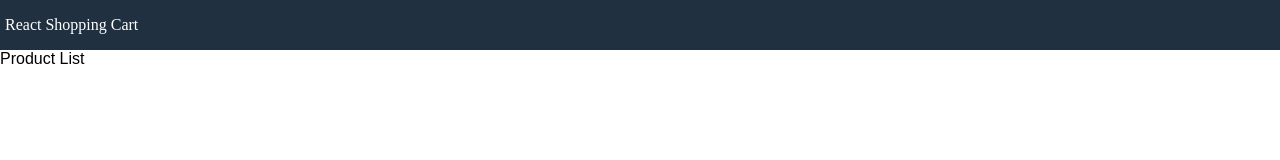
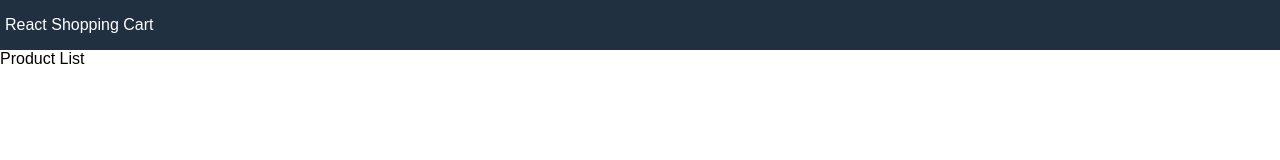
Before and after one commit to mohsinahmed3210/react-shopping-cart, a React (Create React App) app: page / in a window 1280 px wide. Shown: the top 160 px of the page. Built offline with nearby package versions, Linux system fonts and the light colour scheme.

Commit message:
3rd commit

```diff
--- a/src/index.css
+++ b/src/index.css
@@ -35,7 +35,6 @@ header {
 header a {
   color: white;
   text-decoration: none;
-  font-family: kjasdk;
 }
 main {
   grid-area: main;
```
